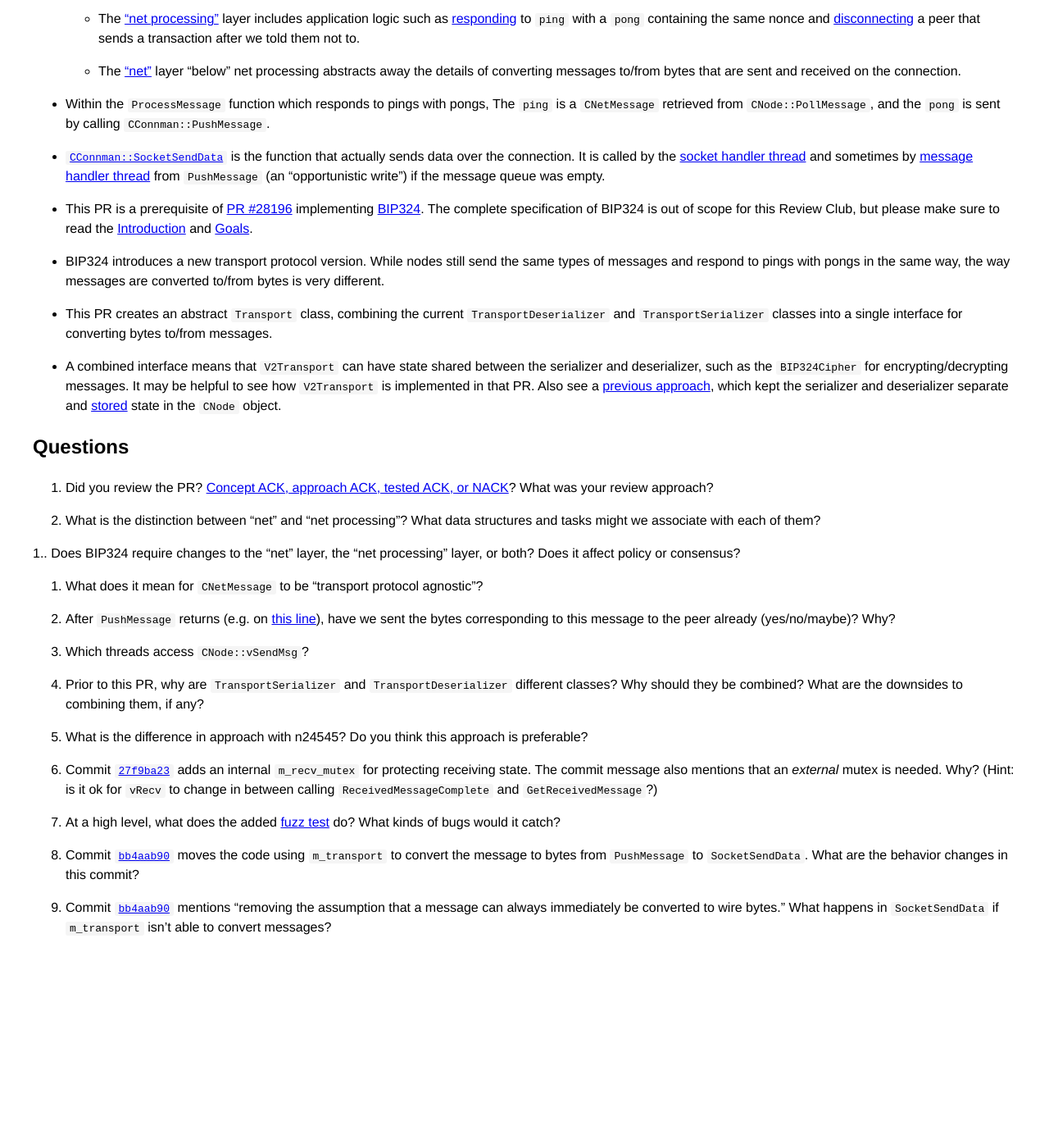
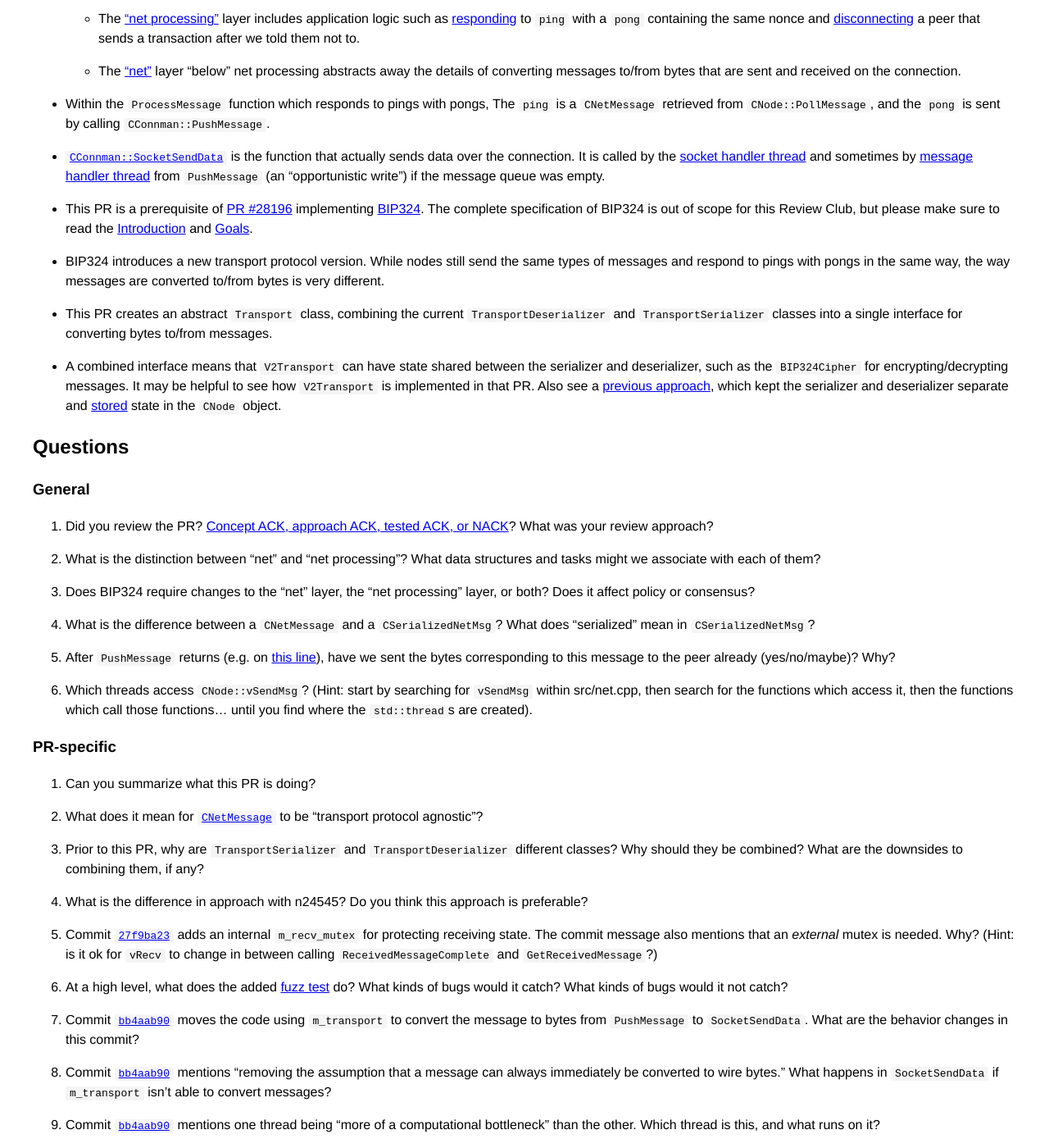
Before and after one commit to bitcoin-core-review-club/website, a Jekyll site: the page built from _posts/2023-09-06-#28165.md, in a window 1280 px wide and 1400 px high, scrolled down 458 px. Shown: the whole window at 82% size. Built offline with Jekyll 4.4.1, drawn with Linux system fonts in a browser that asks for light colours; before the commit the page ends 1617 px from its top, so only the background shows below that.

Commit message:
more questions

```diff
--- a/_posts/2023-09-06-#28165.md
+++ b/_posts/2023-09-06-#28165.md
@@ -55,20 +55,32 @@ state in the `CNode` object.
 
 ## Questions
 
+### General
+
 1. Did you review the PR? [Concept ACK, approach ACK, tested ACK, or NACK](https://github.com/bitcoin/bitcoin/blob/master/CONTRIBUTING.md#peer-review)? What was your review approach?
 
 1. What is the distinction between "net" and "net processing"? What data structures and tasks might
    we associate with each of them?
 
-1.. Does BIP324 require changes to the "net" layer, the "net processing" layer, or both? Does it affect policy or consensus?
+1. Does BIP324 require changes to the "net" layer, the "net processing" layer, or both? Does it affect policy or consensus?
 
-1. What does it mean for `CNetMessage` to be "transport protocol agnostic"?
+1. What is the difference between a `CNetMessage` and a `CSerializedNetMsg`? What does "serialized" mean in `CSerializedNetMsg`?
 
 1. After `PushMessage` returns (e.g. on [this
    line](https://github.com/bitcoin/bitcoin/blob/ab42b2ebdbf61225e636e4c00068fd29b2790d41/src/net_processing.cpp#L5864)),
 have we sent the bytes corresponding to this message to the peer already (yes/no/maybe)? Why?
 
-1. Which threads access `CNode::vSendMsg`?
+1. Which threads access `CNode::vSendMsg`? (Hint: start by searching for `vSendMsg` within
+   src/net.cpp, then search for the functions which access it, then the functions which call those
+functions... until you find where the `std::thread`s are created).
+
+### PR-specific
+
+1. Can you summarize what this PR is doing?
+
+1. What does it mean for
+   [`CNetMessage`](https://github.com/bitcoin/bitcoin/blob/ab42b2ebdbf61225e636e4c00068fd29b2790d41/src/net.h#L231-L257)
+to be "transport protocol agnostic"?
 
 1. Prior to this PR, why are `TransportSerializer` and `TransportDeserializer` different classes?
    Why should they be combined? What are the downsides to combining them, if any?
@@ -80,7 +92,7 @@ adds an internal `m_recv_mutex` for protecting receiving state. The commit messa
 that an *external* mutex is needed. Why? (Hint: is it ok for `vRecv` to change in between calling
 `ReceivedMessageComplete` and `GetReceivedMessage`?)
 
-1. At a high level, what does the added [fuzz test](https://github.com/bitcoin/bitcoin/pull/28165/commits/009ff8d65058430d614c9a0e0e6ae931b7255c37) do? What kinds of bugs would it catch?
+1. At a high level, what does the added [fuzz test](https://github.com/bitcoin/bitcoin/pull/28165/commits/009ff8d65058430d614c9a0e0e6ae931b7255c37) do? What kinds of bugs would it catch? What kinds of bugs would it not catch?
 
 1. Commit
    [`bb4aab90`](https://github.com/bitcoin/bitcoin/pull/28165/commits/bb4aab90fd046f2fff61e082a0c0d01c5ee31297)
@@ -89,6 +101,8 @@ moves the code using `m_transport` to convert the message to bytes from `PushMes
 
 1. Commit
    [`bb4aab90`](https://github.com/bitcoin/bitcoin/pull/28165/commits/bb4aab90fd046f2fff61e082a0c0d01c5ee31297) mentions "removing the assumption that a message can always immediately be converted to wire bytes." What happens in `SocketSendData` if `m_transport` isn't able to convert messages?
+
+1. Commit [`bb4aab90`](https://github.com/bitcoin/bitcoin/pull/28165/commits/bb4aab90fd046f2fff61e082a0c0d01c5ee31297) mentions one thread being "more of a computational bottleneck" than the other. Which thread is this, and what runs on it?
 
 <!-- TODO: After a meeting, uncomment and add meeting log between the irc tags.
 ## Meeting Log
```
